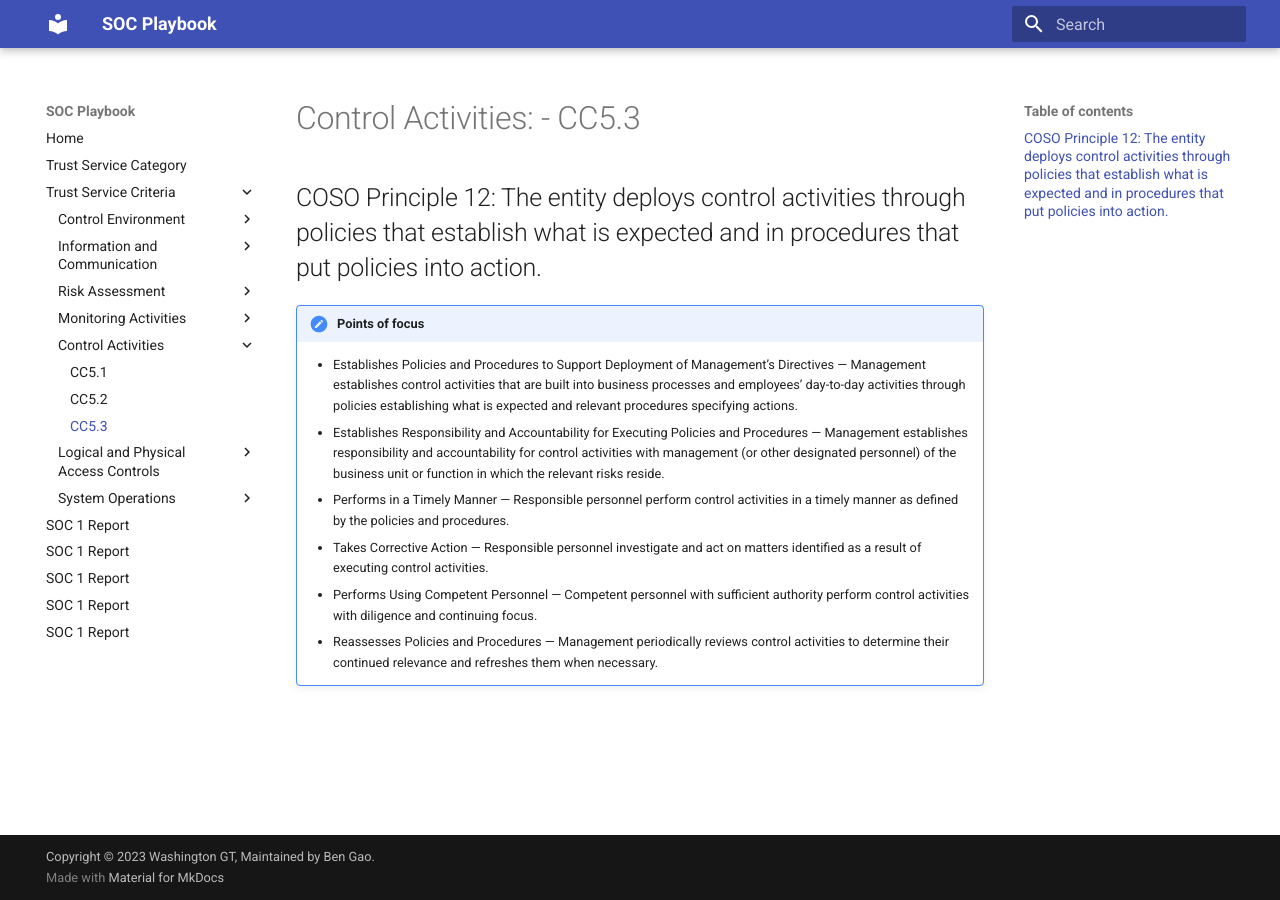
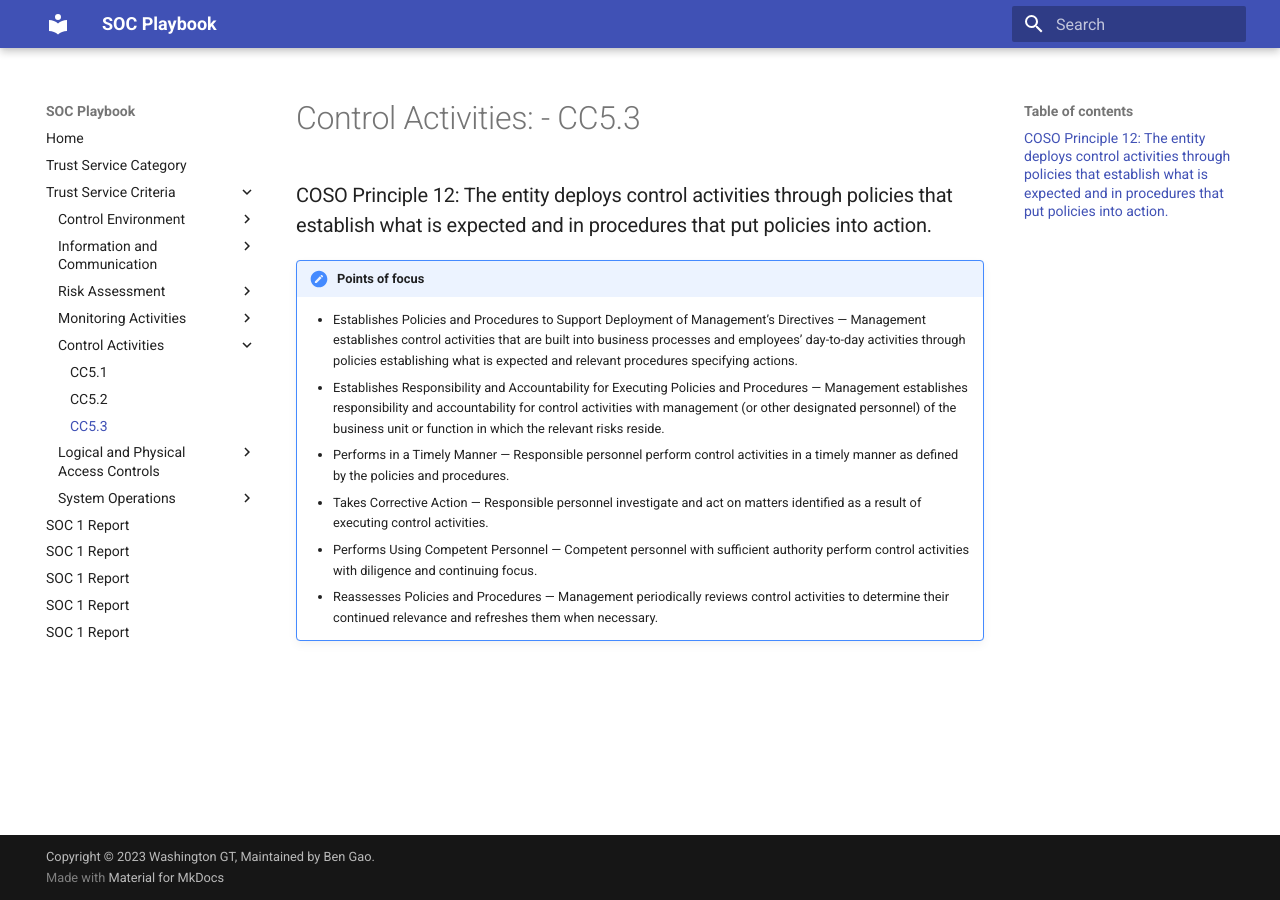
Before and after one commit to WashingtonGT/soc-playbook, an MkDocs documentation site: the page built from docs/tsc/cc5-3.md, in a window 1280 px wide. Built offline with MkDocs 1.6.1 and Material for MkDocs 9.7.7, drawn with Linux system fonts in a browser that asks for light colours.

Commit message:
Update cc5-3.md

```diff
--- a/docs/tsc/cc5-3.md
+++ b/docs/tsc/cc5-3.md
@@ -1,6 +1,6 @@
 #  Control Activities: - CC5.3
 
-## COSO Principle 12: The entity deploys control activities through policies that establish what is expected and in procedures that put policies into action.
+### COSO Principle 12: The entity deploys control activities through policies that establish what is expected and in procedures that put policies into action.
 
 !!! note "Points of focus"
 
```
